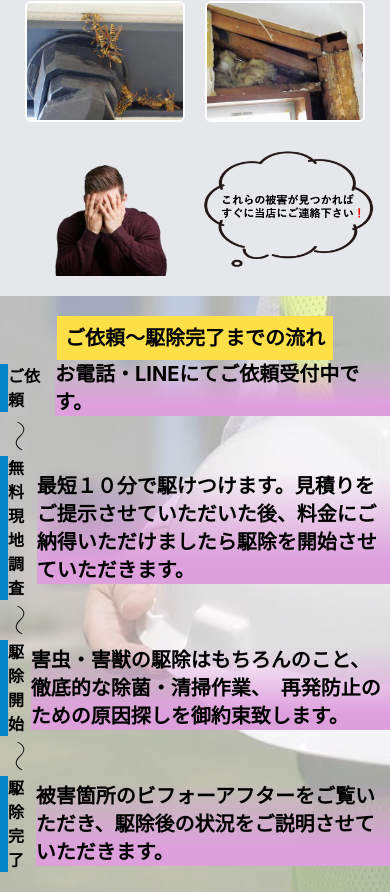
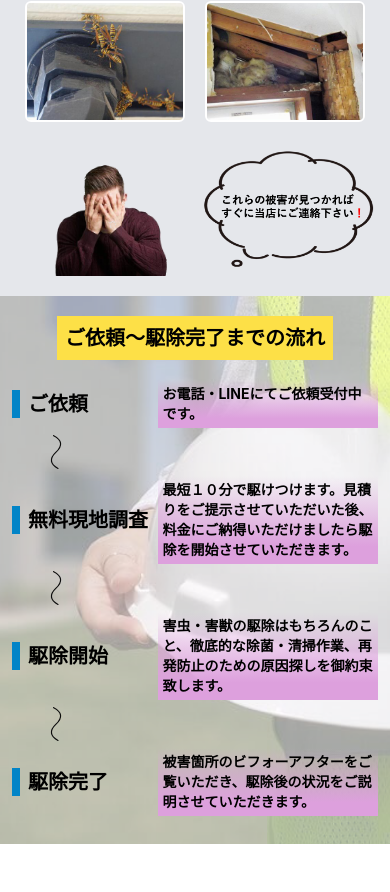
Before and after one commit to ss1119/gaityu-kujo-han, a React (Create React App) app: page / in a window 390 px wide. Shown: the part 3407-4299 px from the top of the page. After the commit the page ends 4251 px from the top, so only its background shows below. Built offline with nearby package versions, Linux system fonts and the light colour scheme.

Commit message:
make iPhone ver

```diff
--- a/src/components/parts/Flow.tsx
+++ b/src/components/parts/Flow.tsx
@@ -6,10 +6,10 @@ type Props = {
 export const Flow = (porps: Props) => {
   return (
     <div className="flex items-center justify-between">
-      <div className="flex items-center font-bold border-l-8 border-sky-600 md:text-5xl md:h-16 md:pl-5">
+      <div className="flex items-center font-bold border-l-8 border-sky-600 text-xl pl-2 md:text-5xl md:h-16 md:pl-5">
         {porps.title}
       </div>
-      <div className="font-bold text-xl maker md:w-3/5 md:p-3">
+      <div className="font-bold text-sm w-3/5 maker p-1 md:text-xl md:w-3/5 md:p-3">
         {porps.text}
       </div>
     </div>
--- a/src/components/parts/Wave.tsx
+++ b/src/components/parts/Wave.tsx
@@ -1,3 +1,3 @@
 export const Wave = () => {
-  return <img src="assets/wave.svg" className="w-10 md:w-20 md:ml-7" />;
+  return <img src="assets/wave.svg" className="w-12 md:w-20 ml-5 md:ml-7" />;
 };
--- a/src/components/templates/RequestFlow.tsx
+++ b/src/components/templates/RequestFlow.tsx
@@ -3,11 +3,11 @@ import { Wave } from "../parts/Wave";
 
 export const RequestFlow = () => {
   return (
-    <div className="flex flex-col items-center request-flow-bg pt-5 pb-5 md:pt-14 md:pb-10 md:h-screen">
-      <div className="flex justify-center items-center p-2 font-bold bg-yellow-300 text-xl md:px-5 md:mb-10 md:text-5xl">
+    <div className="flex flex-col items-center request-flow-bg pt-5 pb-7 md:pt-14 md:pb-14">
+      <div className="flex justify-center items-center p-2 mb-5 font-bold bg-yellow-300 text-xl md:px-5 md:mb-10 md:text-5xl">
         ご依頼〜駆除完了までの流れ
       </div>
-      <div className="flex flex-col w-full md:pl-64 md:pr-36">
+      <div className="flex flex-col w-full px-3 md:pl-64 md:pr-36">
         <Flow title="ご依頼" text="お電話・LINEにてご依頼受付中です。" />
         <Wave />
         <Flow
@@ -17,7 +17,7 @@ export const RequestFlow = () => {
         <Wave />
         <Flow
           title="駆除開始"
-          text="害虫・害獣の駆除はもちろんのこと、徹底的な除菌・清掃作業、　再発防止のための原因探しを御約束致します。"
+          text="害虫・害獣の駆除はもちろんのこと、徹底的な除菌・清掃作業、再発防止のための原因探しを御約束致します。"
         />
         <Wave />
         <Flow
```
